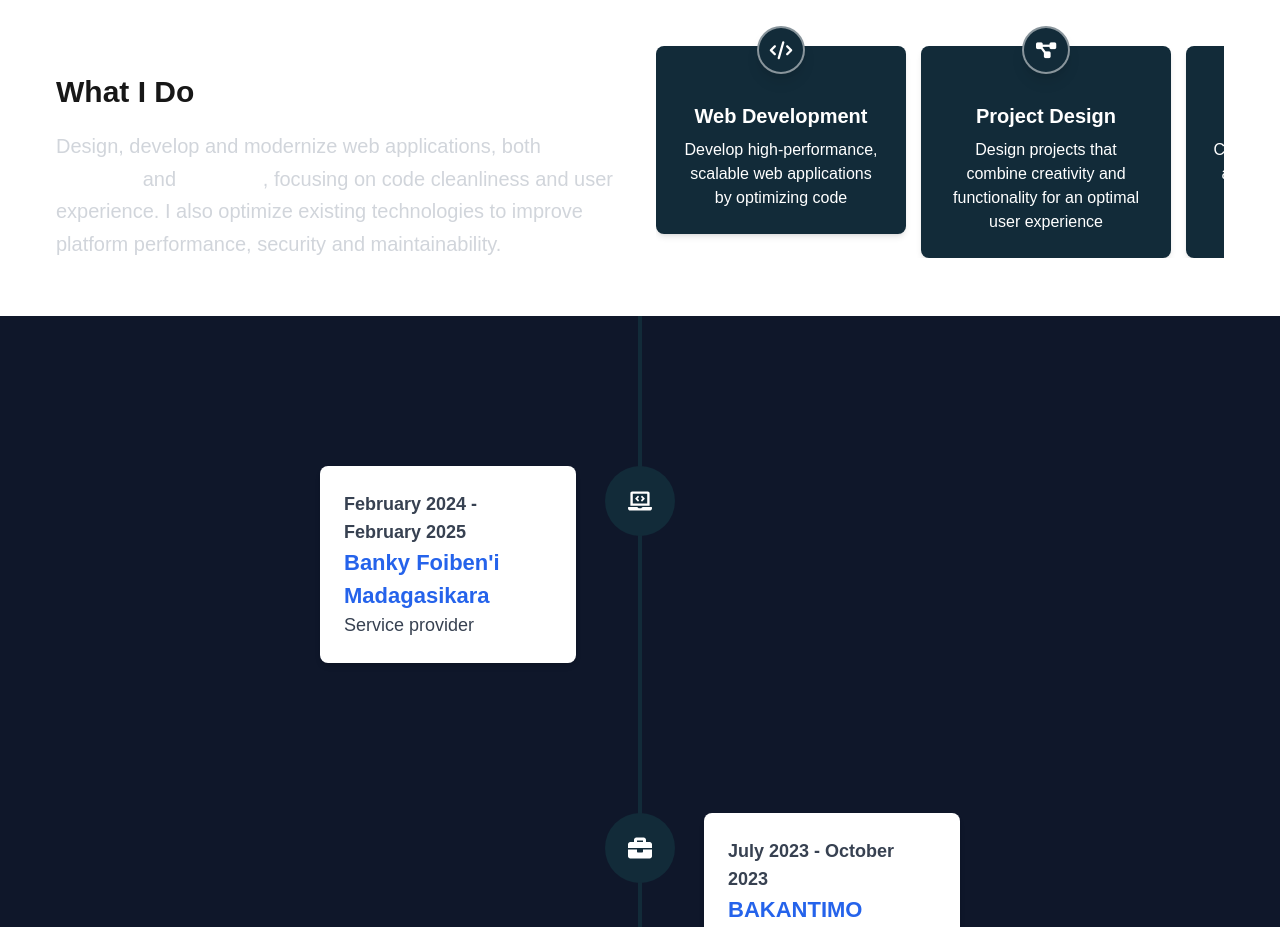
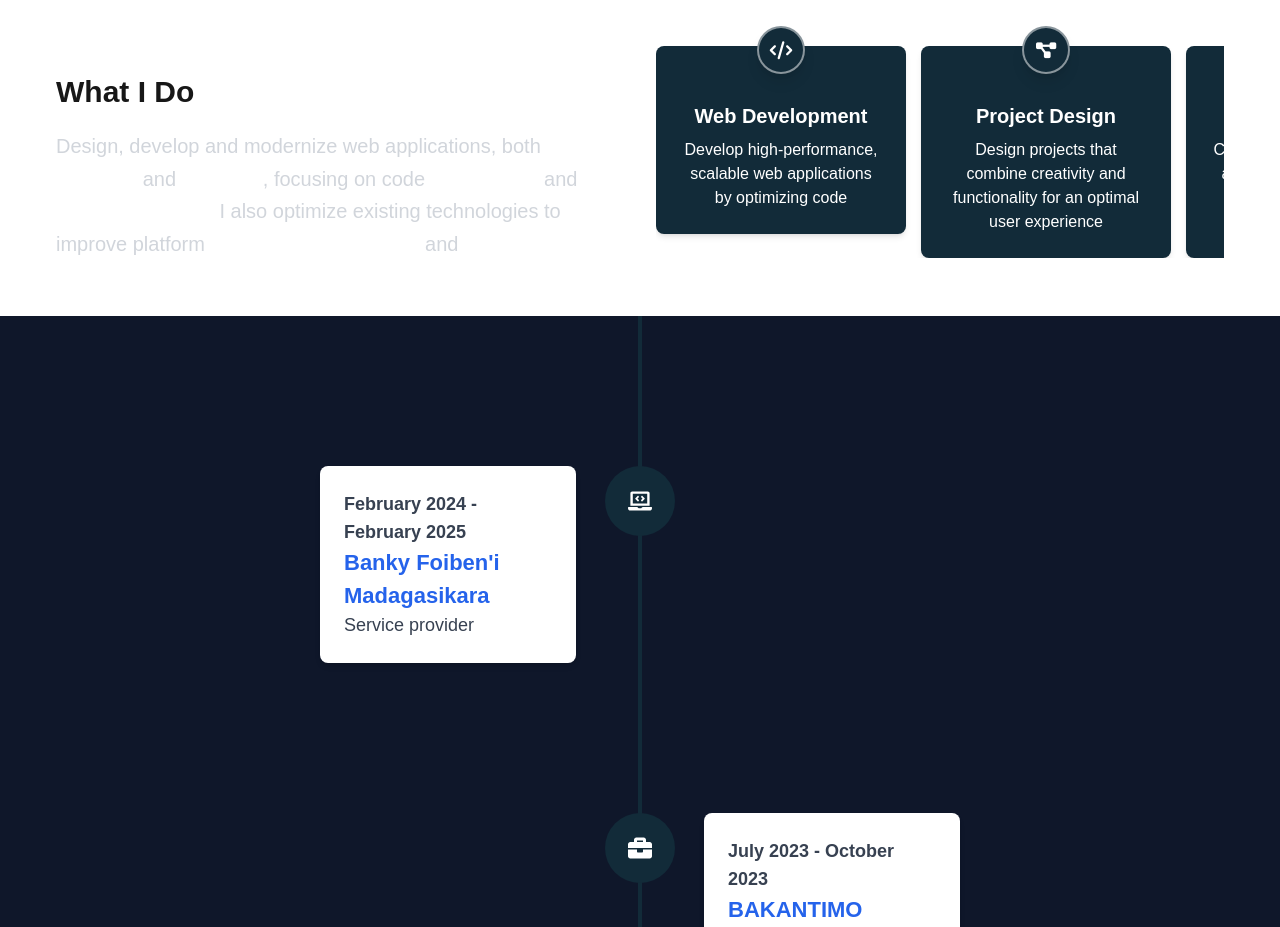
Before and after one commit to Mukkun007/PORTFOLIO-LOVA, a Next.js app: page / in a window 1280 px wide. Shown: the part 840-1767 px from the top of the page. Built offline with nearby package versions, Linux system fonts and the light colour scheme.

Commit message:
paragraphe About

```diff
--- a/public/locales/en.json
+++ b/public/locales/en.json
@@ -32,8 +32,13 @@
     "what": "What I Do",
     "desc": {
       "p1": "Design, develop and modernize web applications, both",
-      "p2": "focusing on code cleanliness and user experience. I also optimize existing technologies to improve platform performance, security and maintainability.",
-      "span1": "See how infinite you are"
+      "p2": "focusing on code ",
+      "span1": "cleanliness ",
+      "span2": "user experience.",
+      "p3": " I also optimize existing technologies to improve platform ",
+      "span3": " performance, ",
+      "span4": " security ",
+      "span5": " maintainability. "
     },
     "card": {
       "title1": "Web Development",
--- a/public/locales/fr.json
+++ b/public/locales/fr.json
@@ -32,8 +32,13 @@
     "what": "Ce que je fais",
     "desc": {
       "p1": "Concevoir et développer des applications web, à la fois",
-      "p2": "en mettant l'accent sur la propreté du code et l'expérience utilisateur. J’optimise également les technologies existantes pour améliorer la performance, la sécurité et la maintenabilité des plateformes.",
-      "span1": "Voyez comme vous êtes infini"
+      "p2": "en mettant l'accent sur la ",
+      "span1": "propreté du code",
+      "span2": "l'expérience utilisateur.",
+      "p3": " J’optimise également les technologies existantes pour améliorer la ",
+      "span3": " performance, ",
+      "span4": " la sécurité ",
+      "span5": " la maintenabilité des plateformes."
     },
     "card": {
       "title1": "Développement Web",
--- a/src/components/About.tsx
+++ b/src/components/About.tsx
@@ -40,16 +40,39 @@ const About = () => {
         </h2>
         <h3 className="text-xl lg:text-left leading-relaxed text-gray-300 mt-5">
           {t("about.desc.p1")}
-          <span className="font-bold text-white hover:text-[#00bcd4] transition-colors duration-300">
+          <span className="font-bold text-white hover:text-[#5ee3bf] transition-colors duration-300">
             {" "}
             frontend
           </span>{" "}
           {t("biographie.desc.and")}
-          <span className="font-bold text-white hover:text-[#ff495d] transition-colors duration-300">
+          <span className="font-bold text-white hover:text-[#5ee3bf] transition-colors duration-300">
             {" "}
             backend
           </span>
           , {t("about.desc.p2")}
+          <span className="font-bold text-white hover:text-[#5ee3bf] transition-colors duration-300">
+            {" "}
+            {t("about.desc.span1")}
+          </span>
+          {t("biographie.desc.and")}
+          <span className="font-bold text-white hover:text-[#5ee3bf] transition-colors duration-300">
+            {" "}
+            {t("about.desc.span2")}
+          </span>
+          {t("about.desc.p3")}
+          <span className="font-bold text-white hover:text-[#5ee3bf] transition-colors duration-300">
+            {" "}
+            {t("about.desc.span3")}
+          </span>
+          <span className="font-bold text-white hover:text-[#5ee3bf] transition-colors duration-300">
+            {" "}
+            {t("about.desc.span4")}
+          </span>
+          {t("biographie.desc.and")}
+          <span className="font-bold text-white hover:text-[#5ee3bf] transition-colors duration-300">
+            {" "}
+            {t("about.desc.span5")}
+          </span>
         </h3>
       </div>
 
--- a/src/locales/en.json
+++ /dev/null
@@ -1,5 +0,0 @@
-{
-  "home": {
-    "greeting": "Hi, I’m Tahiana Lova, a young full-stack developer with a passion for web development. I enjoy creating innovative solutions and exploring new technologies in collaborative environments."
-  }
-}
--- a/src/locales/fr.json
+++ /dev/null
@@ -1,5 +0,0 @@
-{
-  "home": {
-    "greeting": "Salut, je suis Tahiana Lova, un jeune développeur full-stack passionné par le développement web. J'aime créer des solutions innovantes et explorer de nouvelles technologies dans des environnements collaboratifs."
-  }
-}
```
